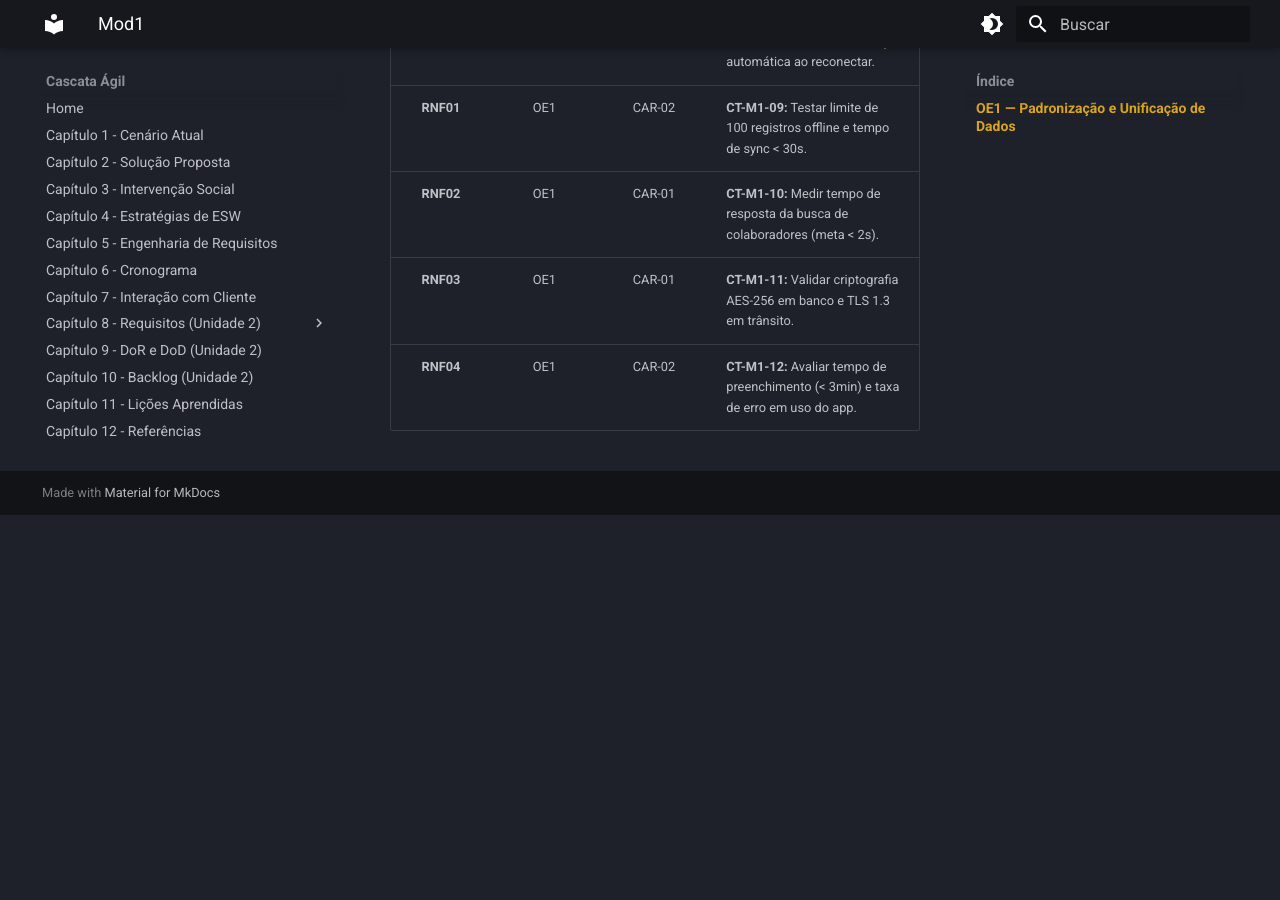
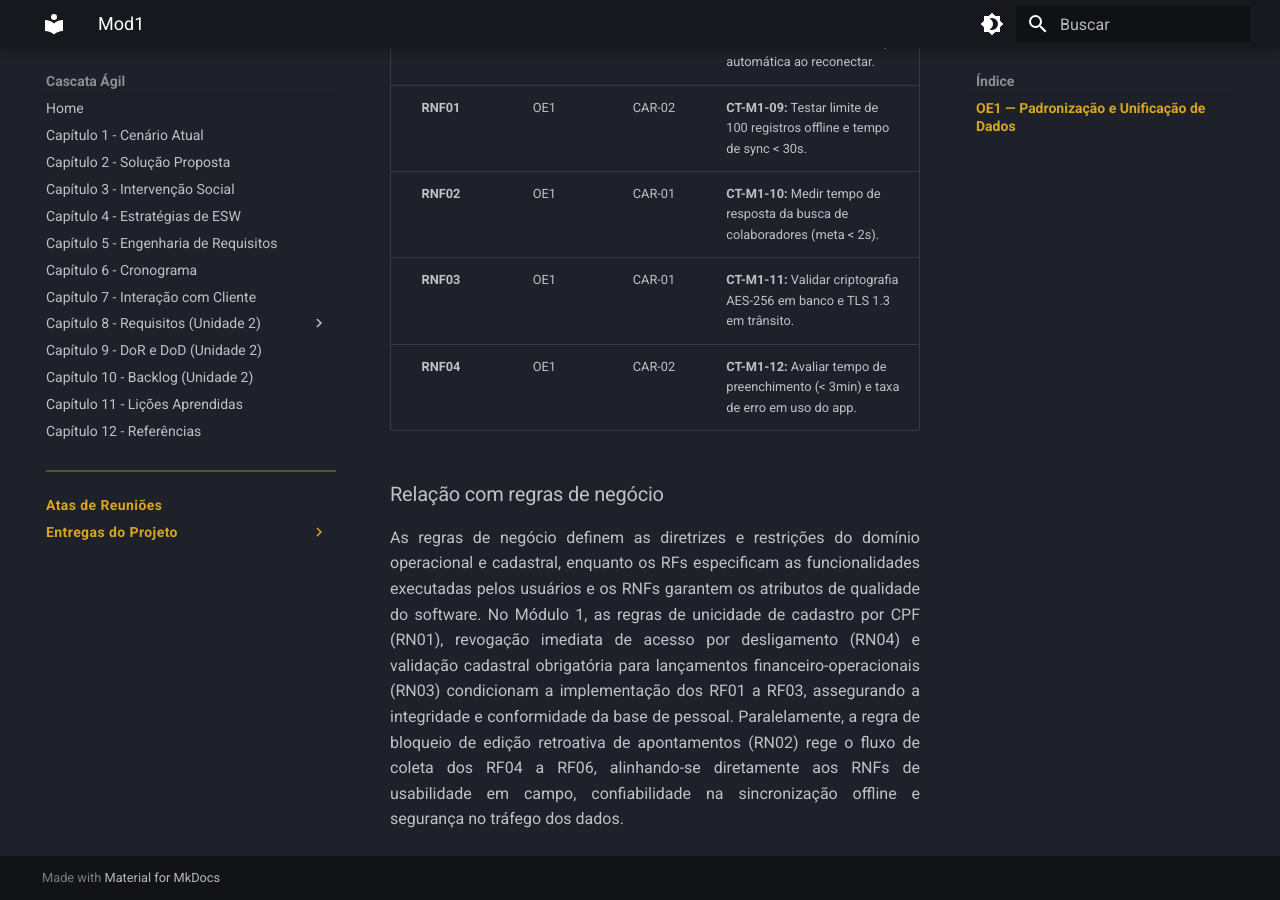
Before and after one commit to mdsreq-fga-unb/REQ-2026.2-T01-DUOC-Finance, an MkDocs documentation site: the page built from docs/requisitos/mod1.md, in a window 1280 px wide and 900 px high, scrolled down 3975 px. Built offline with MkDocs 1.6.1 and Material for MkDocs 9.7.7, drawn with Linux system fonts in a browser that asks for light colours; before the commit the page ends 4490 px from its top, so only the background shows below that.

Commit message:
docs(oe1): adiciona relacao com regras de negocio

```diff
--- a/docs/requisitos/mod1.md
+++ b/docs/requisitos/mod1.md
@@ -47,3 +47,7 @@
 | **RNF02** | OE1 | CAR-01 | **CT-M1-10:** Medir tempo de resposta da busca de colaboradores (meta < 2s). |
 | **RNF03** | OE1 | CAR-01 | **CT-M1-11:** Validar criptografia AES-256 em banco e TLS 1.3 em trânsito. |
 | **RNF04** | OE1 | CAR-02 | **CT-M1-12:** Avaliar tempo de preenchimento (< 3min) e taxa de erro em uso do app. |
+
+### Relação com regras de negócio
+
+As regras de negócio definem as diretrizes e restrições do domínio operacional e cadastral, enquanto os RFs especificam as funcionalidades executadas pelos usuários e os RNFs garantem os atributos de qualidade do software. No Módulo 1, as regras de unicidade de cadastro por CPF (RN01), revogação imediata de acesso por desligamento (RN04) e validação cadastral obrigatória para lançamentos financeiro-operacionais (RN03) condicionam a implementação dos RF01 a RF03, assegurando a integridade e conformidade da base de pessoal. Paralelamente, a regra de bloqueio de edição retroativa de apontamentos (RN02) rege o fluxo de coleta dos RF04 a RF06, alinhando-se diretamente aos RNFs de usabilidade em campo, confiabilidade na sincronização offline e segurança no tráfego dos dados.
```
